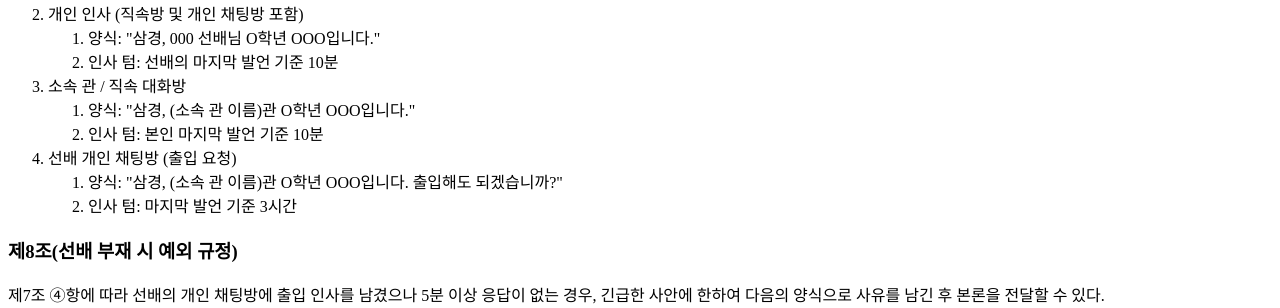
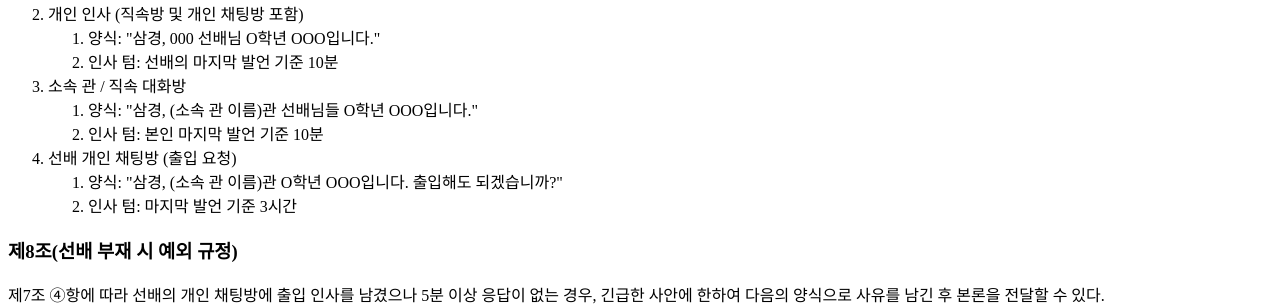
Before and after one commit to ariesspace/Samgyeong.hs, a PHP site: page /student-life-rules.php in a window 1280 px wide. Shown: the part 1033-1341 px from the top of the page. Run offline with PHP 8.4, Linux system fonts and the light colour scheme.

Commit message:
Update hall greeting rule wording

```diff
--- a/app/views/student-life-rules.php
+++ b/app/views/student-life-rules.php
@@ -60,7 +60,7 @@
                     <li>
                         소속 관 / 직속 대화방
                         <ol>
-                            <li>양식: "삼경, (소속 관 이름)관 O학년 OOO입니다."</li>
+                            <li>양식: "삼경, (소속 관 이름)관 선배님들 O학년 OOO입니다."</li>
                             <li>인사 텀: 본인 마지막 발언 기준 10분</li>
                         </ol>
                     </li>
```
